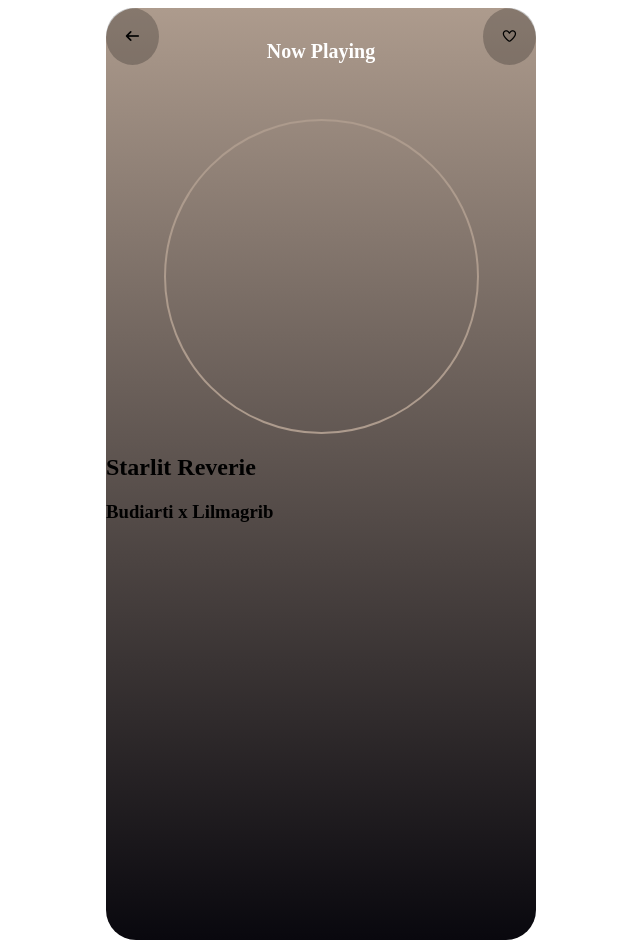
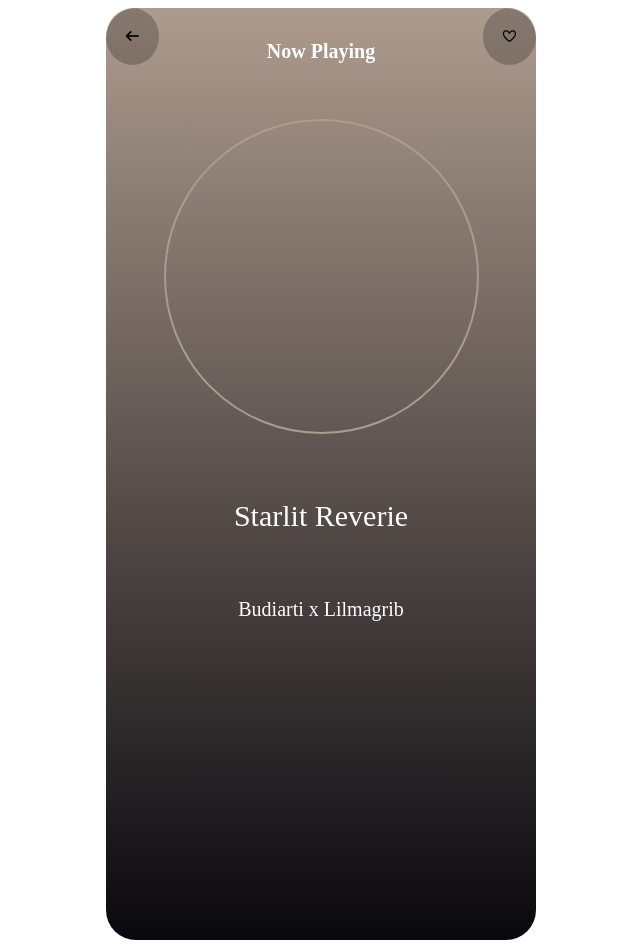
Before and after one commit to adricas35/Reproductor-de-m-sica, a plain HTML site: page index.html in a window 1280 px wide. Shown: the whole page, without its empty margins (319-959 px from the left). Drawn offline with Linux system fonts and the light colour scheme.

Commit message:
Agregue estilos al titulo de la cancion y al nombre del artista

```diff
--- a/css/style.css
+++ b/css/style.css
@@ -36,3 +36,18 @@
     margin: 0 auto;
     margin-top: 40px;
 }
+
+.app .titulo-cancion{
+    text-align: center;
+    padding: 40px;
+    font-weight: 400;
+    color: #fff;
+    font-size: 30px;
+}
+
+.app h3{
+    text-align: center;
+    font-size: 20px;
+    font-weight: 400;
+    color: #fff;
+}
--- a/index.html
+++ b/index.html
@@ -27,7 +27,7 @@
 
         </div>
 
-        <h2>Starlit Reverie</h2>
+        <h2 class="titulo-cancion">Starlit Reverie</h2>
         <h3>Budiarti x Lilmagrib</h3>
 
 
```
